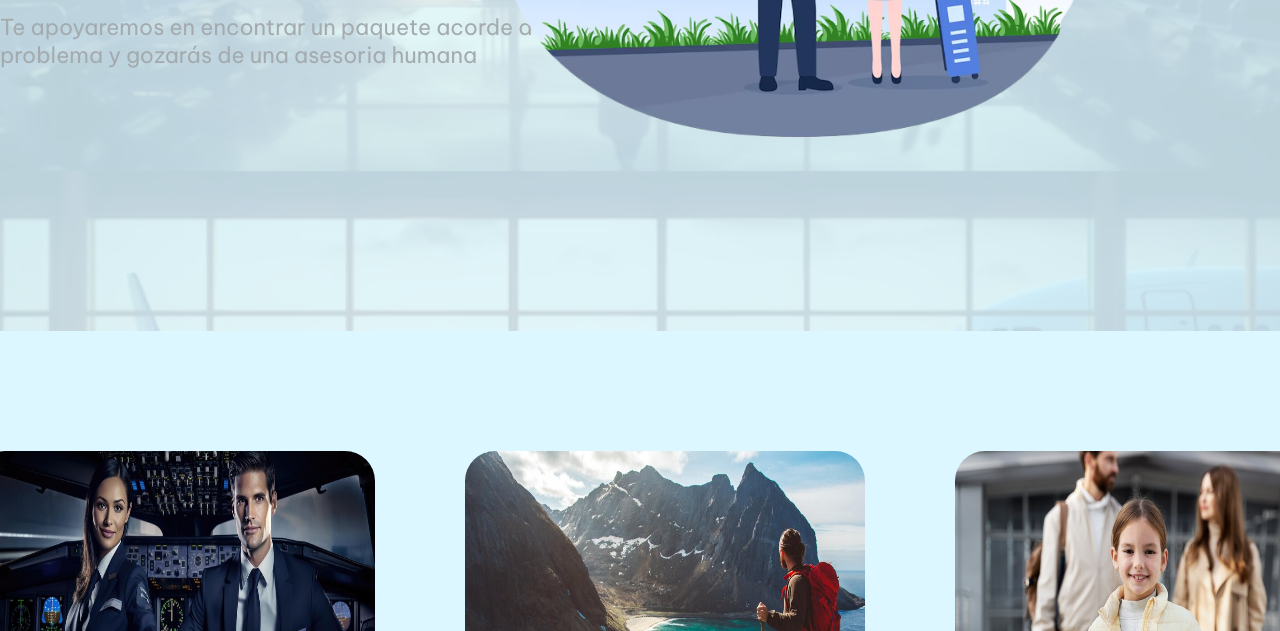
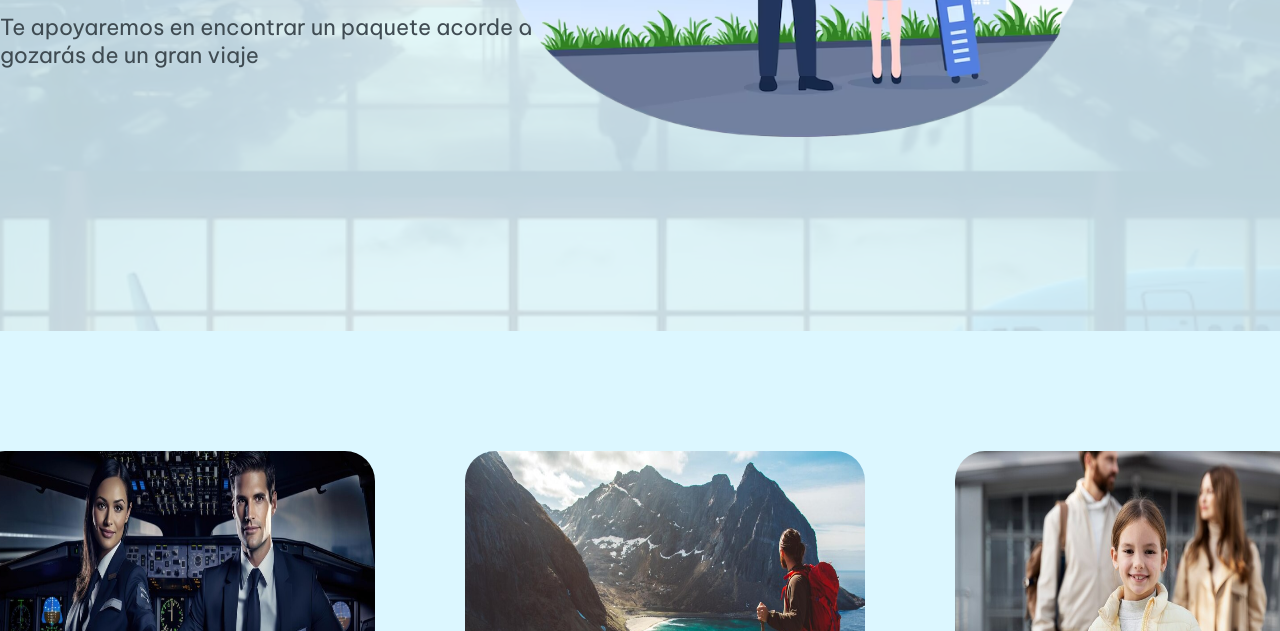
Before and after one commit to mileniR/tareaSem4, a plain HTML site: page index.html in a window 1280 px wide. Shown: the part 469-1100 px from the top of the page. Drawn offline with Linux system fonts and the light colour scheme.

Commit message:
segundo comit

```diff
--- a/css/css.css
+++ b/css/css.css
@@ -105,7 +105,7 @@ a {
     margin-bottom: 30px;
 }
 .contentitle p {
-    color: #A4ABAF;
+    color: #3f4b52;
     font-size: 22px;
 }
 .hero__top__right {
@@ -116,12 +116,6 @@ a {
     color: #3d98e9;
 }
 
-/*.logicanimation {
-    position: relative;
-    display: flex;
-    justify-content: right;
-    padding-top: 120px;
-}*/
 .logicanimation img {
     position: absolute;
     right: 150px;
--- a/index.html
+++ b/index.html
@@ -65,7 +65,7 @@
                                     <b> Con nosotros</b> <span id="element"></span>
                                 </h1>
                                 <p>
-                                    Te apoyaremos en encontrar un paquete acorde a tu problema y gozarás de una asesoria humana
+                                    Te apoyaremos en encontrar un paquete acorde a ti y gozarás de un gran viaje
                                 </p>
                             </div>
                         </div>
```
